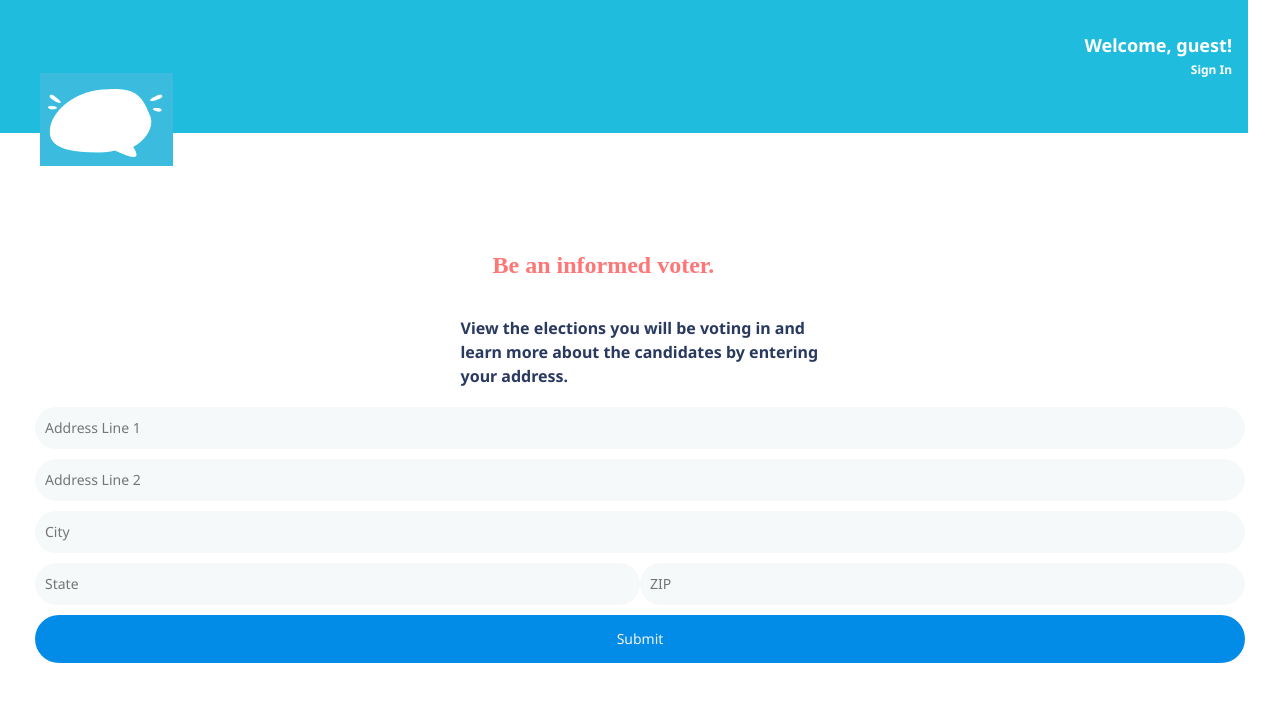
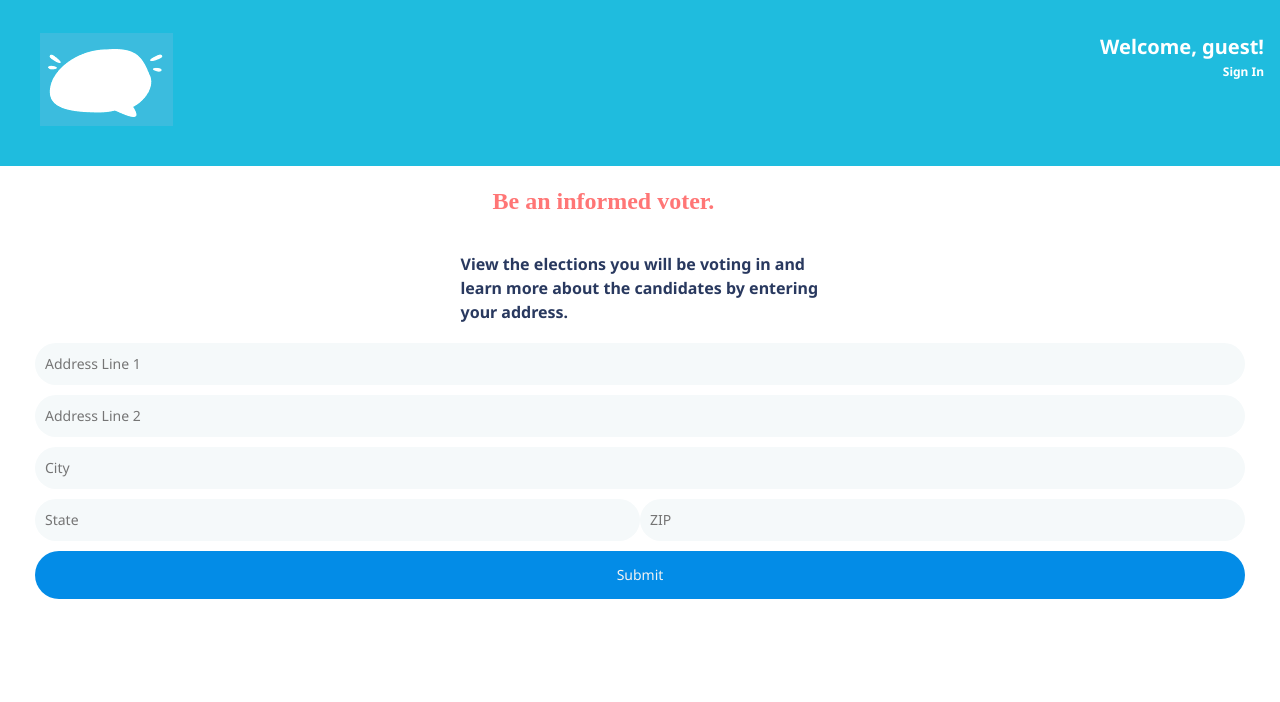
Before and after one commit to blewin1/whosRunningFrontend, a React (Create React App) app in the folder whos-running-app/: page / in a window 1280 px wide. Shown: the top 702 px of the page. Built offline with nearby package versions, Linux system fonts and the light colour scheme.

Commit message:
fixed the header nav position again and cleaned up some files

```diff
--- a/whos-running-app/src/components/HeaderNav.jsx
+++ b/whos-running-app/src/components/HeaderNav.jsx
@@ -21,7 +21,7 @@ const HeaderNav = ({ history }) => {
 
 	return (
 		<NavStyled>
-			<div>
+			<div className='headerNav'>
 				<header className='header'>
 					{user ? (
 						<span>
@@ -45,7 +45,9 @@ const HeaderNav = ({ history }) => {
 						</p>
 					)}
 				</header>
+			<a href='/dashboard' >
 				<img src={whosIcon} alt='icon' className='whosIcon' />
+				</a>
 				{loginOpen ? (
 					<Modal close={closeLogin}>
 						<Login closeLogin={closeLogin} />
--- a/whos-running-app/src/components/Nav.styled.jsx
+++ b/whos-running-app/src/components/Nav.styled.jsx
@@ -1,40 +1,39 @@
 import styled from 'styled-components';
 
 export default styled.div`
+	.headerNav {
+		background-color: #1fbcde;
+		padding: 1rem 1rem 0rem 0rem;
+		height: 150px;
+	}
 	.whosIcon {
 		text-align: left;
 		position: relative;
-		bottom: 60px;
+		bottom: 70px;
 		left: 2.5rem;
 	}
 	.header {
-		background-color: #1fbcde;
-		position: relative;
-		width: 95vw;
-		height: 85px;
 		font-family: Noto Sans;
-		font-size: 18px;
+		font-size: 20px;
 		font-style: normal;
 		font-weight: 700;
 		text-align: right;
 		line-height: 22px;
-		padding: 1rem 1rem 2rem 1rem;
 		color: white;
 	}
 	.signIn {
 		font-size: 12px;
 	}
 	@media (max-width: 700px) {
+		.headerNav {
+			height: 110px;
+		}
 		.header {
 			position: relative;
-			width: 91%;
 		}
 		.whosIcon {
 			text-align: left;
-			bottom: 110px;
-			left: 2rem;
-			width: 25%;
-			height: 70%;
+			left: 1rem;
 		}
 	}
 `;
--- a/whos-running-app/src/components/routes/UserDashboard/UserDashboard.jsx
+++ b/whos-running-app/src/components/routes/UserDashboard/UserDashboard.jsx
@@ -1,16 +1,14 @@
-import React, { useContext, useEffect } from "react";
-import { UserContext } from "../../../utils/userContext.js";
-import { BoxArrowUpRight } from "@styled-icons/bootstrap/BoxArrowUpRight";
-import { ArrowIosBackOutline } from "@styled-icons/evaicons-outline/ArrowIosBackOutline"
-import HeaderNav from "../../HeaderNav.jsx";
-import CandidateOption from "../../CandidateOption/CandidateOption.jsx";
-import CandidatesContainer from "../../Styled/CandidatesContainer.jsx";
-import Button from "../../Styled/Button.styled.jsx";
-import ElectionCard from "./ElectionCard/ElectionCard.jsx";
-import { Link } from "react-router-dom";
-import UserDashboardStyled from "./UserDashboard.styled.jsx";
-
-
+import React, { useContext, useEffect } from 'react';
+import { UserContext } from '../../../utils/userContext.js';
+import { BoxArrowUpRight } from '@styled-icons/bootstrap/BoxArrowUpRight';
+import { ArrowIosBackOutline } from '@styled-icons/evaicons-outline/ArrowIosBackOutline';
+import HeaderNav from '../../HeaderNav.jsx';
+import CandidateOption from '../../CandidateOption/CandidateOption.jsx';
+import CandidatesContainer from '../../Styled/CandidatesContainer.jsx';
+import Button from '../../Styled/Button.styled.jsx';
+import ElectionCard from './ElectionCard/ElectionCard.jsx';
+import { Link } from 'react-router-dom';
+import UserDashboardStyled from './UserDashboard.styled.jsx';
 
 const UserDashboard = ({ history }) => {
 	const { user, address, setAddress } = useContext(UserContext); //SetAddress just here temporarily
@@ -20,27 +18,13 @@ const UserDashboard = ({ history }) => {
 
 		//check if address exists in context
 		if (!address) {
-
 		}
 
-        //if not, check if user exists in localstorage and call api to get user information
+	}, [address, setAddress]);
 
-        //otherwise redirect to home page
-        // history.push("/");
-    }, [address, setAddress]);
-    // if(user.candidates.length === 0){
-    //     return (
-    // 		<h6>
-    // 			You do not have any chosen candidates.
-    // 			<br />
-    // 			Select a ballot and begin adding to your list.
-    // 		</h6>
-    // 	);
-    // }
-
-
-
-    const favorites = user && user.candidates ? user.candidates.map((el, i) => {
+	const favorites =
+		user && user.candidates ? (
+			user.candidates.map((el, i) => {
 				return (
 					<CandidateOption
 						key={i}
@@ -49,7 +33,13 @@ const UserDashboard = ({ history }) => {
 						party={el.party_affiliation}
 					/>
 				);
-    }) : <p>You do not have any chosen candidates. Select a ballot and begin adding to your list.</p>;
+			})
+		) : (
+			<p>
+				You do not have any chosen candidates. Select a ballot and begin
+				adding to your list.
+			</p>
+		);
 
 	if (!address) {
 		return <h1>Loading...</h1>;
@@ -58,18 +48,25 @@ const UserDashboard = ({ history }) => {
 	return (
 		<UserDashboardStyled>
 			<HeaderNav />
-            <Link to='/' className="prev-page"> <ArrowIosBackOutline className="icon back-arrow" />Change Location</Link>
+			<div className='userDash'>
+				<Link to='/' className='prev-page'>
+					<ArrowIosBackOutline className='icon back-arrow' />
+					Change Location
+				</Link>
 				<h2>{`${address.city}, ${address.state}`}</h2>
 
 				<h3>Upcoming Elections</h3>
 				<ElectionCard />
 				<h3>My Candidates</h3>
-            <CandidatesContainer>
-                {favorites}
-            </CandidatesContainer>
-            <Button className="polling-link" as='a' href="https://www.vote.org/">
-                Your Polling Place <BoxArrowUpRight className="icon white" />
+				<CandidatesContainer>{favorites}</CandidatesContainer>
+				<Button
+					className='polling-link'
+					as='a'
+					href='https://www.vote.org/'>
+					Your Polling Place
+					<BoxArrowUpRight className='icon white' />
 				</Button>
+			</div>
 		</UserDashboardStyled>
 	);
 };
--- a/whos-running-app/src/components/routes/UserDashboard/UserDashboard.styled.jsx
+++ b/whos-running-app/src/components/routes/UserDashboard/UserDashboard.styled.jsx
@@ -1,10 +1,11 @@
-import styled from "styled-components";
+import styled from 'styled-components';
 
 export default styled.div`
-    padding: 20px;
 	display: flex;
 	flex-direction: column;
-
+	.userDash {
+		padding: 0px 20px 20px 20px;
+	}
 	h2 {
 		font-family: Merriweather;
 		font-style: normal;
@@ -21,7 +22,6 @@ export default styled.div`
 		font-weight: bold;
 		font-size: 18px;
 		line-height: 23px;
-
 		color: #ff7676;
 	}
 
@@ -38,7 +38,7 @@ export default styled.div`
 	}
 
 	.back-arrow {
-        color: #1FBCDE;
+		color: #1fbcde;
 	}
 
 	a {
@@ -46,7 +46,7 @@ export default styled.div`
 	}
 
 	.white {
-        color: white
+		color: white;
 	}
 
 	.polling-link {
@@ -57,5 +57,4 @@ export default styled.div`
 
 		height: 48px;
 	}
-
 `;
--- a/whos-running-app/src/components/routes/UserInformation/UserInformation.jsx
+++ b/whos-running-app/src/components/routes/UserInformation/UserInformation.jsx
@@ -2,7 +2,7 @@ import React from 'react'
 
 const UserInformation = (props) => {
     return (
-        <div>
+        <div className='userInfo'>
             <h2>Name: </h2>
         </div>
     )
--- a/whos-running-app/src/index.css
+++ b/whos-running-app/src/index.css
@@ -1,4 +1,4 @@
-body {
+/* body {
   margin: 0;
   font-family: -apple-system, BlinkMacSystemFont, 'Segoe UI', 'Roboto', 'Oxygen',
     'Ubuntu', 'Cantarell', 'Fira Sans', 'Droid Sans', 'Helvetica Neue',
@@ -10,4 +10,4 @@ body {
 code {
   font-family: source-code-pro, Menlo, Monaco, Consolas, 'Courier New',
     monospace;
-}
+} */
```
Lines whose indentation alone changed are shown as unchanged.
